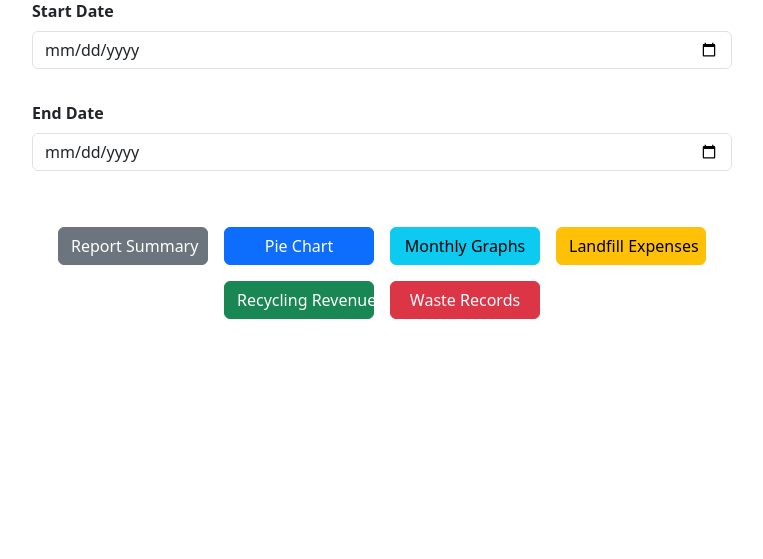
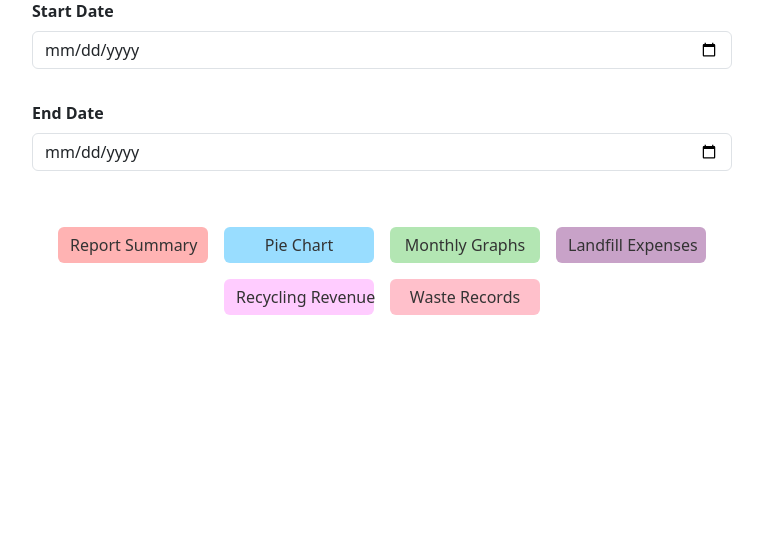
Before and after one commit to AILearner365/nwmsu-recycle-center-project, a Flask app: page /generate-report in a window 1280 px wide. Shown: the part 160-719 px from the top of the page, without its empty margins (258-1021 px from the left). Run offline with Flask 2, Linux system fonts and the light colour scheme.

Commit message:
code changes to impletment dynamic chart generation

```diff
--- a/app.py
+++ b/app.py
@@ -568,11 +568,20 @@ def waste_pie_chart():
         flash("Please provide both start and end dates.", "danger")
         return redirect(url_for('generate_report'))
 
+    # Get columns dynamically from waste_records
+    inspector = inspect(engine)
+    columns = [col['name'] for col in inspector.get_columns('waste_records') if col['name'] not in ('id', 'date_collected', 'user_id')]
+
     # Aggregate waste data within the date range
     landfill_weight = db_session.query(func.sum(LandfillExpense.weight))\
         .filter(LandfillExpense.landfill_date.between(start_date, end_date)).scalar() or 0
-    food_waste_weight = db_session.query(func.sum(WasteRecord.Food_Compost))\
-        .filter(WasteRecord.date_collected.between(start_date, end_date)).scalar() or 0
+
+    # Check if Food_Compost column exists
+    food_waste_weight = 0
+    if 'Food_Compost' in columns:
+        food_waste_weight = db_session.query(func.sum(text("Food_Compost")))\
+            .filter(WasteRecord.date_collected.between(start_date, end_date)).scalar() or 0
+
     recycling_weight = db_session.query(func.sum(RecyclingRevenue.weight))\
         .filter(RecyclingRevenue.sale_date.between(start_date, end_date)).scalar() or 0
 
@@ -592,7 +601,6 @@ def waste_pie_chart():
         startangle=140,
         colors=colors[:len(filtered_labels)]
     )
-    #plt.title("Waste by Type")
 
     # Add a legend with weights
     plt.legend(
@@ -610,12 +618,6 @@ def waste_pie_chart():
     plot_url = base64.b64encode(img.getvalue()).decode('utf8')
 
     return render_template('pie_chart_report.html', plot_url=plot_url)
-
-
-
-# Monthly Graphs
-# Monthly Graphs
-
 
 @app.route('/report/monthly-waste-graphs')
 def monthly_waste_graphs():
@@ -653,7 +655,7 @@ def monthly_waste_graphs():
             recyclable_weights[material_type] = []
         recyclable_weights[material_type].append((month, weight))
 
-    # Plot each recyclable type on a line chart (without internal title)
+    # Plot each recyclable type on a line chart
     plt.figure(figsize=(10, 6))
     for material_type, data in recyclable_weights.items():
         months, weights = zip(*sorted(data))
@@ -680,16 +682,26 @@ def monthly_waste_graphs():
         .order_by('month')
         .all()
     )
-    compost_data = (
-        db_session.query(
-            func.strftime('%Y-%m', WasteRecord.date_collected).label('month'),
-            func.sum(WasteRecord.Food_Compost).label('total_weight')
+
+    # Get dynamic columns from the waste_records table for materials like Food_Compost
+    inspector = inspect(engine)
+    waste_record_columns = [col['name'] for col in inspector.get_columns('waste_records') if col['name'] not in ('id', 'date_collected', 'user_id')]
+
+    # Create a dictionary to store compost data for each dynamic column
+    compost_data = {}
+    for column in waste_record_columns:
+        column_data = (
+            db_session.query(
+                func.strftime('%Y-%m', WasteRecord.date_collected).label('month'),
+                func.sum(text(column)).label('total_weight')
+            )
+            .filter(WasteRecord.date_collected.between(start_date, end_date))
+            .group_by('month')
+            .order_by('month')
+            .all()
         )
-        .filter(WasteRecord.date_collected.between(start_date, end_date))
-        .group_by('month')
-        .order_by('month')
-        .all()
-    )
+        compost_data[column] = dict(column_data)
+
     recycling_data = (
         db_session.query(
             func.strftime('%Y-%m', RecyclingRevenue.sale_date).label('month'),
@@ -701,10 +713,13 @@ def monthly_waste_graphs():
         .all()
     )
 
-    # Prepare and plot data, aligning all months (without internal title)
-    all_months = sorted({month for month, _ in landfill_data + compost_data + recycling_data})
+    # Collect all unique months across landfill, compost, and recycling data
+    all_months = sorted({month for month, _ in landfill_data} |
+                        {month for compost_column in compost_data.values() for month, _ in compost_column.items()} |
+                        {month for month, _ in recycling_data})
+
     landfill_weights = dict(landfill_data)
-    compost_weights = dict(compost_data)
+    compost_weights = {month: sum(compost_data[column].get(month, 0) for column in waste_record_columns) for month in all_months}
     recycling_weights = dict(recycling_data)
 
     weights_landfill = [landfill_weights.get(month, 0) for month in all_months]
@@ -726,7 +741,7 @@ def monthly_waste_graphs():
     img.seek(0)
     figures.append(base64.b64encode(img.getvalue()).decode('utf8'))
 
-    # 3. Diversion Rate (Monthly) (without internal title)
+    # 3. Diversion Rate (Monthly)
     diversion_data = []
     for month in all_months:
         total_waste = weights_landfill[all_months.index(month)] + weights_compost[all_months.index(month)] + weights_recycling[all_months.index(month)]
@@ -747,7 +762,7 @@ def monthly_waste_graphs():
     img.seek(0)
     figures.append(base64.b64encode(img.getvalue()).decode('utf8'))
 
-    # 4. Recycling Revenue (Monthly) (without internal title)
+    # 4. Recycling Revenue (Monthly)
     revenue_data = (
         db_session.query(
             func.strftime('%Y-%m', RecyclingRevenue.sale_date).label('month'),
@@ -812,10 +827,9 @@ def summary_table():
 
 
 #get_summary_data
-
 def get_summary_data(start_date, end_date):
     summary_data = {
-        'revenue': {}, 'landfill': {}, 'compost': {}, 'recycled': {}
+        'revenue': {}, 'landfill': {}, 'compost': {}, 'recycled': {}, 'diversion_rate': {}
     }
 
     months = []
@@ -829,48 +843,44 @@ def get_summary_data(start_date, end_date):
     for month in months:
         revenue = db_session.query(func.sum(RecyclingRevenue.revenue)) \
                             .filter(func.strftime('%Y-%m', RecyclingRevenue.sale_date) == month).scalar() or 0
-        logging.debug(f"Revenue for {month}: {revenue}")
         summary_data['revenue'][month] = revenue
 
     # Landfill and Compost
     for month in months:
         landfill_weight = db_session.query(func.sum(LandfillExpense.weight)) \
                                     .filter(func.strftime('%Y-%m', LandfillExpense.landfill_date) == month).scalar() or 0
-        compost_weight = db_session.query(func.sum(WasteRecord.Food_Compost)) \
-                                   .filter(func.strftime('%Y-%m', WasteRecord.date_collected) == month).scalar() or 0
-        logging.debug(f"Landfill weight for {month}: {landfill_weight}")
-        logging.debug(f"Compost weight for {month}: {compost_weight}")
         summary_data['landfill'][month] = landfill_weight
-        summary_data['compost'][month] = compost_weight
 
-    # Recycled Materials - Dynamically Retrieve All Columns in waste_records
+    # Get dynamic columns for recyclable materials from `waste_records`
     inspector = inspect(db_session.bind)
-    columns = [
-        col['name'] for col in inspector.get_columns('waste_records')
-        if col['name'] not in ('id', 'date_collected', 'user_id')  # Exclude user_id and other non-material columns
-    ]
+    recyclable_columns = [col['name'] for col in inspector.get_columns('waste_records') if col['name'] not in ('id', 'date_collected', 'user_id')]
 
-    for column in columns:
-        material_data = {}
+    # Calculate weights for each dynamic recyclable column
+    for column in recyclable_columns:
+        column_data = {}
         for month in months:
             weight = db_session.query(func.sum(text(column))) \
                                .filter(func.strftime('%Y-%m', WasteRecord.date_collected) == month).scalar() or 0
-            logging.debug(f"Weight for {column} in {month}: {weight}")
-            material_data[month] = weight
-        summary_data['recycled'][column] = material_data
+            column_data[month] = weight
+        summary_data['recycled'][column] = column_data
 
-    # Calculate Totals for All Categories
+    # Calculate Totals
     summary_data['totals'] = {
         'revenue': sum(summary_data['revenue'].values()),
         'landfill': sum(summary_data['landfill'].values()),
-        'compost': sum(summary_data['compost'].values()),
-        'recycled': sum(sum(data.values()) for data in summary_data['recycled'].values()),
+        'recycled': sum(sum(month_data.values()) for month_data in summary_data['recycled'].values()),
         'waste_generated': sum(summary_data['landfill'].values()) +
-                           sum(summary_data['compost'].values()) +
-                           sum(sum(data.values()) for data in summary_data['recycled'].values()),
-        'waste_diverted': sum(summary_data['compost'].values()) +
-                          sum(sum(data.values()) for data in summary_data['recycled'].values())
+                           sum(sum(month_data.values()) for month_data in summary_data['recycled'].values()),
+        'waste_diverted': sum(sum(month_data.values()) for month_data in summary_data['recycled'].values())
     }
+
+    # Calculate Waste Diversion Rate (%) per month
+    for month in months:
+        total_generated = summary_data['landfill'].get(month, 0) + sum(
+            summary_data['recycled'][col].get(month, 0) for col in summary_data['recycled']
+        )
+        diverted = sum(summary_data['recycled'][col].get(month, 0) for col in summary_data['recycled'])
+        summary_data['diversion_rate'][month] = (diverted / total_generated * 100) if total_generated > 0 else 0
 
     return summary_data, months
 
--- a/database.py
+++ b/database.py
@@ -22,7 +22,6 @@ class WasteRecord(Base):
     id = Column(Integer, primary_key=True)
     date_collected = Column(Date, nullable=False)
     user_id = Column(Integer, ForeignKey('users.id'))
-    Food_Compost = Column(Float, nullable=False)
     # Relationship to the User model
     user = relationship("User", back_populates="waste_records")
 
--- a/templates/generate_report.html
+++ b/templates/generate_report.html
@@ -14,13 +14,12 @@
         <input type="date" class="form-control" id="end_date" name="end_date" required>
     </div>
     <div class="d-flex justify-content-center mt-5 flex-wrap">
-        <button type="submit" class="btn btn-secondary btn-wide text-nowrap m-2">Report Summary</button>
-        <button type="button" onclick="generatePieChart()" class="btn btn-primary btn-wide text-nowrap m-2">Pie Chart</button>
-        <!-- New button to generate monthly graphs -->
-        <button type="button" onclick="generateMonthlyGraphs()" class="btn btn-info btn-wide text-nowrap m-2">Monthly Graphs</button>
-        <button type="button" onclick="downloadLandfillExpenses()" class="btn btn-warning btn-wide text-nowrap m-2">Landfill Expenses</button>
-        <button type="button" onclick="downloadRecyclingRevenue()" class="btn btn-success btn-wide text-nowrap m-2">Recycling Revenue</button>
-        <button type="button" onclick="downloadWasteRecords()" class="btn btn-danger btn-wide text-nowrap m-2">Waste Records</button>
+        <button type="submit" class="btn btn-report-summary btn-wide text-nowrap m-2">Report Summary</button>
+        <button type="button" onclick="generatePieChart()" class="btn btn-pie-chart btn-wide text-nowrap m-2">Pie Chart</button>
+        <button type="button" onclick="generateMonthlyGraphs()" class="btn btn-monthly-graphs btn-wide text-nowrap m-2">Monthly Graphs</button>
+        <button type="button" onclick="downloadLandfillExpenses()" class="btn btn-landfill-expenses btn-wide text-nowrap m-2">Landfill Expenses</button>
+        <button type="button" onclick="downloadRecyclingRevenue()" class="btn btn-recycling-revenue btn-wide text-nowrap m-2">Recycling Revenue</button>
+        <button type="button" onclick="downloadWasteRecords()" class="btn btn-waste-records btn-wide text-nowrap m-2">Waste Records</button>
     </div>
 </form>
 
@@ -74,7 +73,6 @@
             alert("Please select both start and end dates.");
         }
     }
-
 </script>
 
 <style>
@@ -88,5 +86,60 @@
     .mb-4 {
         margin-bottom: 2rem !important;
     }
+
+    /* Custom light pastel button colors */
+    .btn-report-summary {
+        background-color: #ffb3b3; /* Light Yellow */
+        color: #333333;
+        border: none;
+    }
+    .btn-report-summary:hover {
+        background-color: #ffc5c5;
+    }
+
+    .btn-pie-chart {
+        background-color: #99ddff; /* Light Blue */
+        color: #333333;
+        border: none;
+    }
+    .btn-pie-chart:hover {
+        background-color: #66ccff;
+    }
+
+    .btn-monthly-graphs {
+        background-color: #b3e6b3; /* Light Green */
+        color: #333333;
+        border: none;
+    }
+    .btn-monthly-graphs:hover {
+        background-color: #99cc99;
+    }
+
+    .btn-landfill-expenses {
+        background-color: #c8a2c8; /* Light Pink */
+        color: #333333;
+        border: none;
+    }
+    .btn-landfill-expenses:hover {
+        background-color: #ff9999;
+    }
+
+    .btn-recycling-revenue {
+        background-color: #ffccff; /* Light Purple */
+        color: #333333;
+        border: none;
+    }
+    .btn-recycling-revenue:hover {
+        background-color: #ff99ff;
+    }
+
+    .btn-waste-records {
+        background-color: #ffc0cb; /* Light Peach */
+        color: #333333;
+        border: none;
+    }
+    .btn-waste-records:hover {
+        background-color: #ffcc99;
+    }
 </style>
 {% endblock %}
--- a/templates/pie_chart_report.html
+++ b/templates/pie_chart_report.html
@@ -20,7 +20,7 @@
 
     /* Ensure the image is centered and responsive */
     img {
-        max-width: 50%;
+        max-width: 51%;
         height: auto;
         display: block;
     }
```
Also changed, not shown: templates/monthly_waste_graphs.html (+6 -6 lines), templates/summary_table.html (+8 -5 lines).
